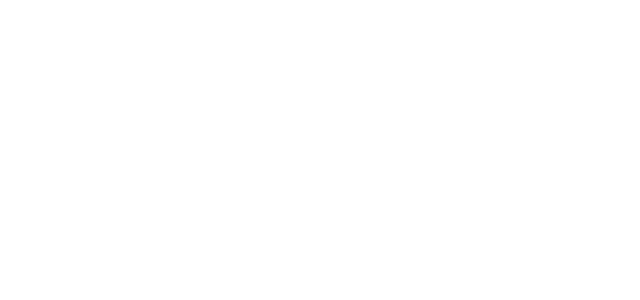
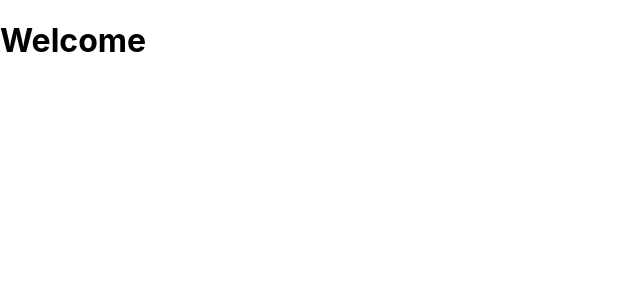
Before and after one commit to sukhbirss/Courses, a React (Create React App) app: page / in a window 1280 px wide. Shown: the top 300 px of the page, without its empty margins (0-640 px from the left). Built offline with nearby package versions, Linux system fonts and the light colour scheme.

Commit message:
its coming to an end

```diff
--- a/src/App.js
+++ b/src/App.js
@@ -2,19 +2,16 @@ import './App.css';
 import Home from './page/Home'
 import { Route,Switch,useHistory } from 'react-router-dom'
 import Detail from './page/detail/Detail'
+import Welcome from './page/welcome/Welcome'
 
-const Routing = ()=>{
-  return(
+
+function App() {
+  return (
         <Switch>
+          <Route exact path="/" component={Welcome}/>
           <Route exact path="/:id" component={Home}/>
           <Route exact path="/detail/:id" component={Detail}/>
       	</Switch>
-  )
-}
-
-function App() {
-  return (
-        <Routing />
   );
 }
 
--- /dev/null
+++ b/src/page/welcome/Welcome.js
@@ -0,0 +1,10 @@
+
+
+
+export default function Welcome() {
+  return (
+    <div >
+		<h1>Welcome</h1>
+    </div>
+  );
+}
```
